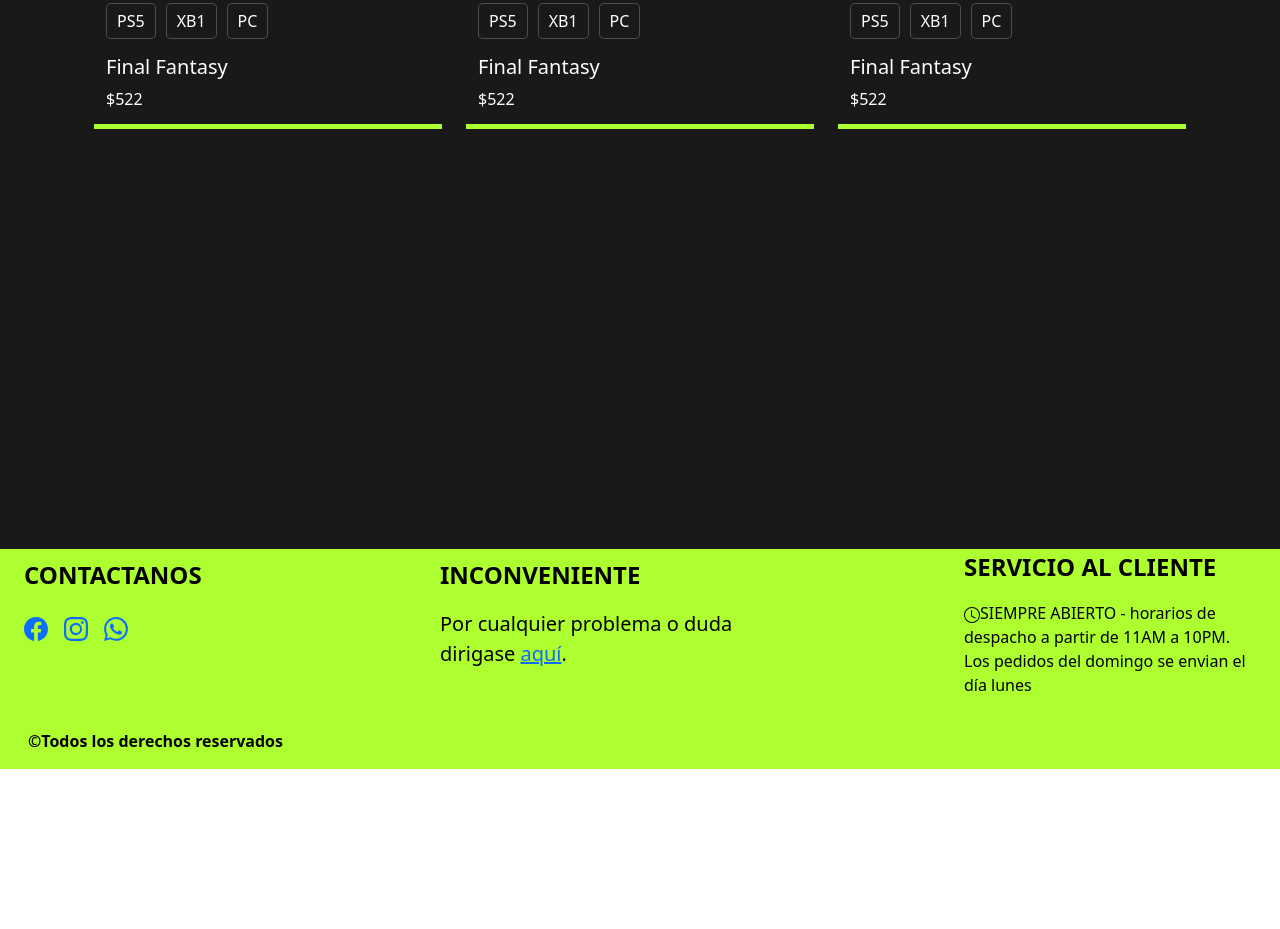
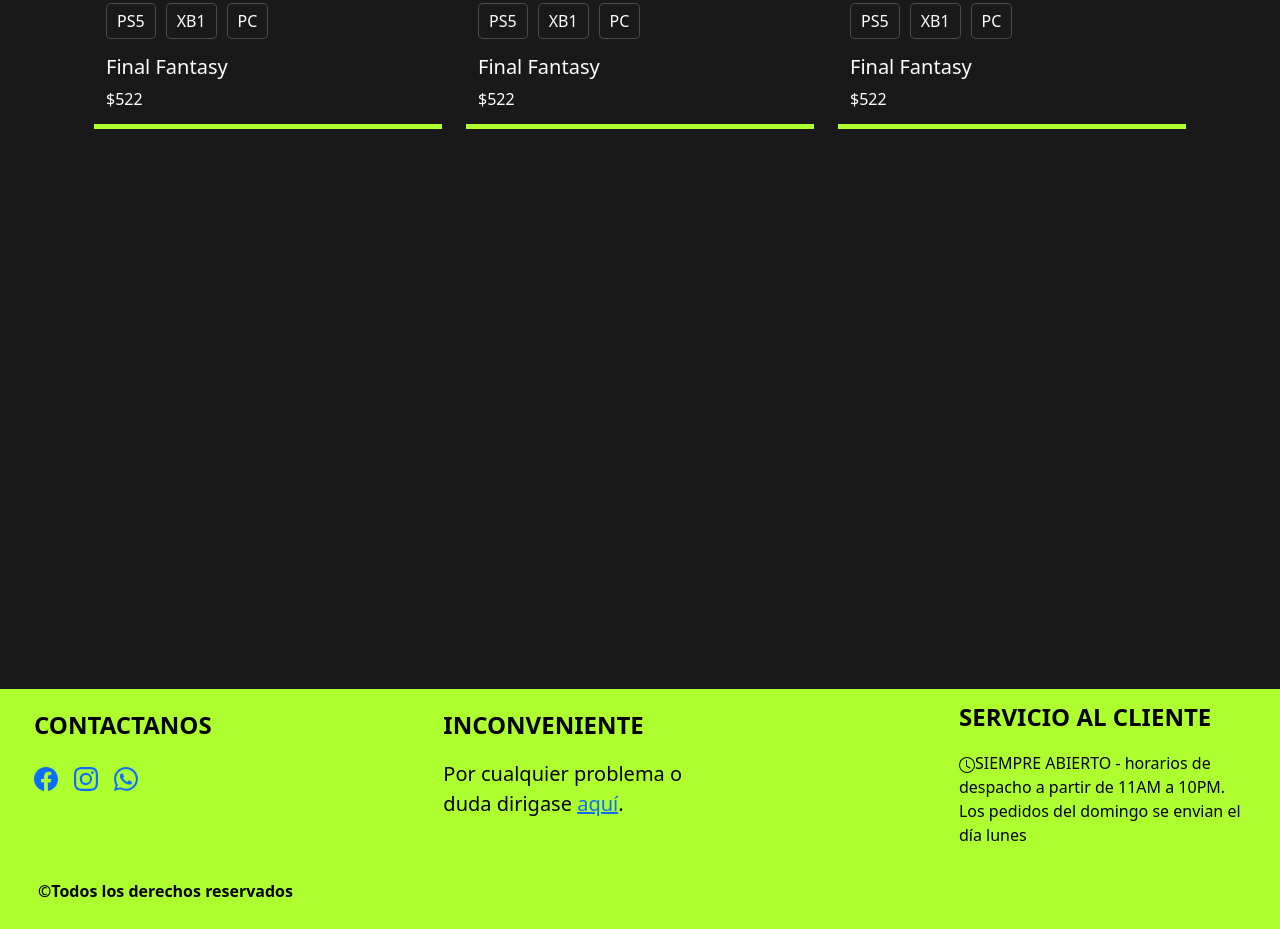
Before and after one commit to najr91/ProyectoGammer, a React (Vite) app: page / in a window 1280 px wide. Shown: the part 1780-2709 px from the top of the page. Before the commit the page ends 2549 px from the top, so only its background shows below. Built offline with nearby package versions, Linux system fonts and the light colour scheme.

Commit message:
Se agrego los estilos para bajar de todo el footer

```diff
--- a/src/style/Style.css
+++ b/src/style/Style.css
@@ -1,15 +1,16 @@
 .app-container {
     display: flex;
     flex-direction: column;
-    min-height: 80vh;
+    min-height: 100vh;
   }
 
   .content {
     flex: 1;
+    padding: 20px;
   }
 
   .footer {
     background-color: greenyellow;
     color: rgb(0, 0, 0);
-
+    padding: 10px;
   }
```
